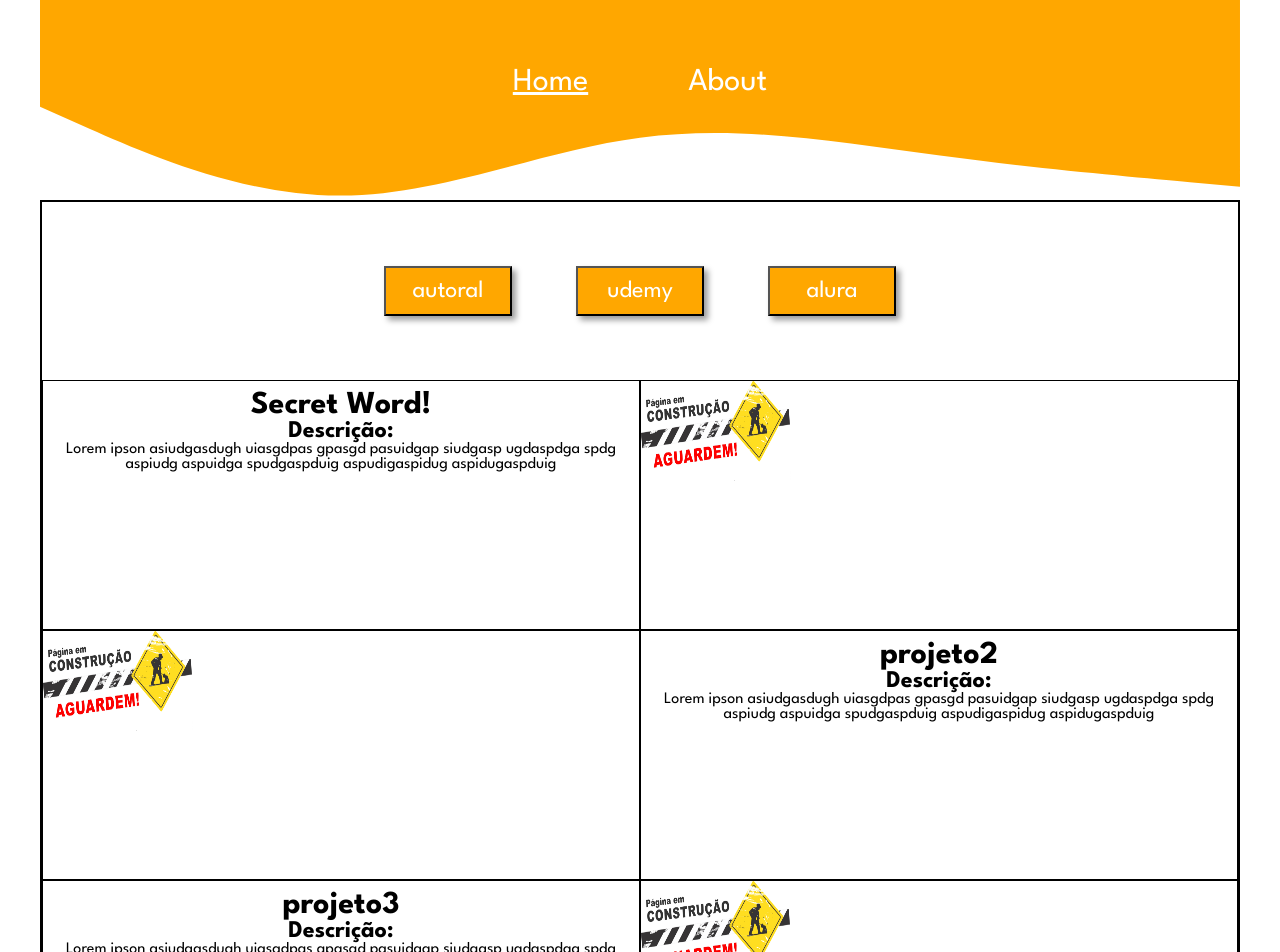
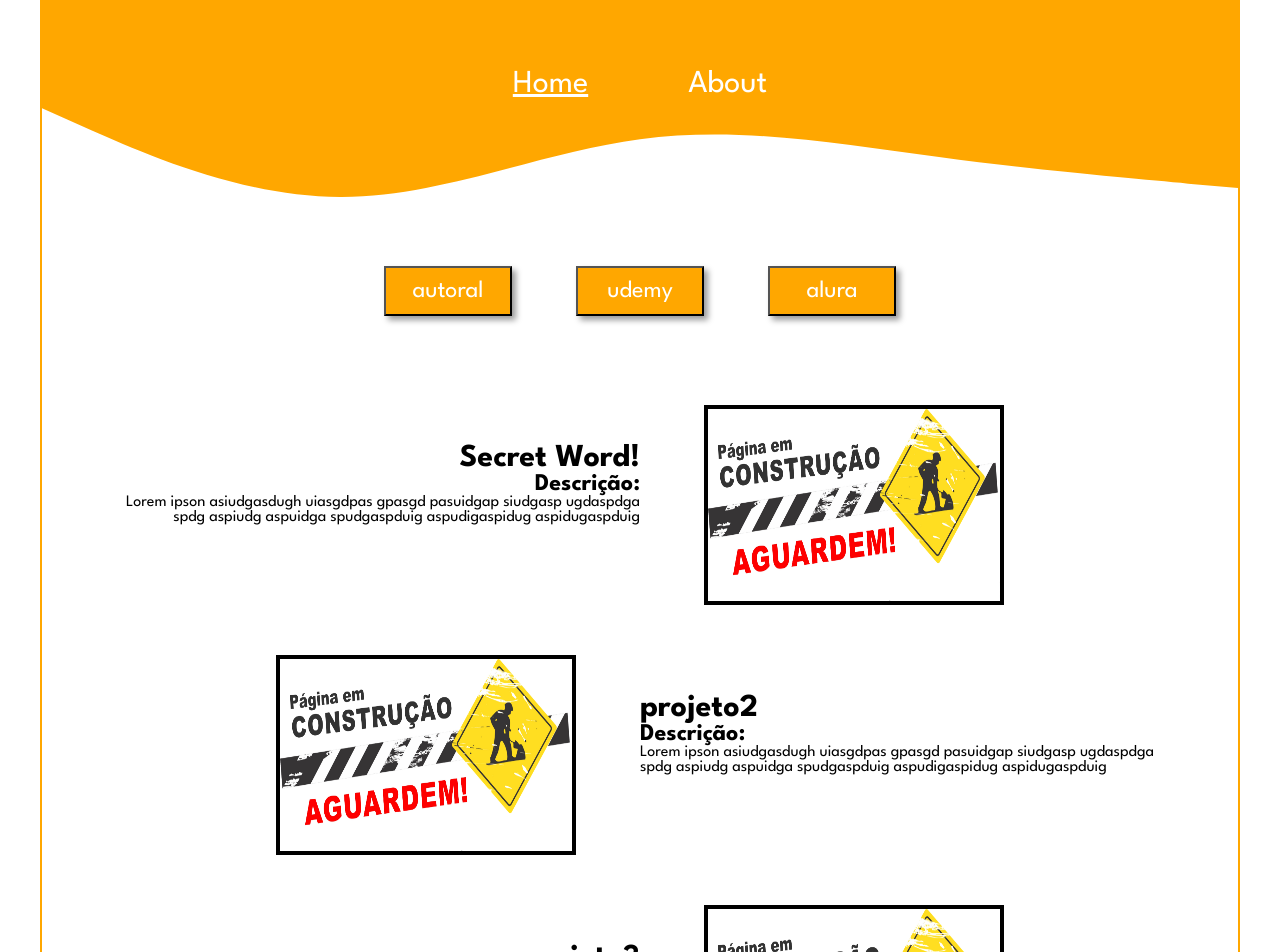
Before and after one commit to helioPompei/personal-portfolio, a React (Vite) app: page / in a window 1280 px wide. Shown: the top 952 px of the page. Built offline with nearby package versions, Linux system fonts and the light colour scheme; a web font is replaced by a local one.

Commit message:
Fixing space between projects

```diff
--- a/src/App.css
+++ b/src/App.css
@@ -1,4 +1,5 @@
 .App {
     width: 1200px;
-    background-color: white;
+    background-color: #FFF;
+    border: solid 2px #ffa700;
 }
--- a/src/components/ContactMe/ContactMe.module.css
+++ b/src/components/ContactMe/ContactMe.module.css
@@ -12,11 +12,11 @@
   justify-content: center;
   align-items: center;
   flex-direction: column;
-  border: 3px solid orange;
+  border: 3px solid #ffa700;
   height: 550px;
   width: 420px;
   padding: 32px;
-  box-shadow: 4px 4px 6px 0 rgba(211, 155, 33, 0.4);
+  box-shadow: 4px 4px 6px 0 rgba(0, 0, 0, 0.4);
 }
 
 input {
--- a/src/components/Project/Project.module.css
+++ b/src/components/Project/Project.module.css
@@ -7,20 +7,41 @@
 }
 
 .project_description {
-    text-align: center;
-    border: solid 1px  BLACK;
     width: 50%;
     height: 100%;
-    padding: 10px;
+    padding-top: 64px;
+}
+
+.isLeft {
+    text-align: left;
+
+    justify-content: right;
+    padding-right: 64px;
+}
+
+.isRight {
+    text-align: right;
+
+    justify-content: left;
+    padding-left: 64px;
 }
 
 .project_img_container {
-    border: solid 1px  BLACK;
+    display: flex;
+    align-items: center;
     width: 50%;
     height: 100%;
 }
 
 .project_img_container img {
-    height: 100px;
-    width: 150px;
+    display: flex;
+    height: 200px;
+    width: 300px;
+    border: solid 4px black;
+
 }
+
+.project_img_container img:hover {
+    box-shadow: 10px 10px rgba(0, 0, 0, .4);
+    cursor: pointer;
+}
--- a/src/components/Project/index.jsx
+++ b/src/components/Project/index.jsx
@@ -8,14 +8,15 @@ const Project = ({projeto}) => {
   if (projeto.id % 2 != 0) {
     return (
       <div className={styles.container_project}>
-        <div className={styles.project_description}>
+        <div className={`${styles.project_description} ${styles.isRight}`}
+        >
           <h1> {projeto.nome} </h1>
 
           <h2> Descrição: </h2>
           <p> {projeto.descricao}</p>
         </div>
 
-        <div className={styles.project_img_container}>
+        <div className={`${styles.project_img_container} ${styles.isRight}`}>
           <img
             src={emConstrucao}
             alt="Site em construção!"
@@ -26,14 +27,14 @@ const Project = ({projeto}) => {
   } else {
     return (
       <div className={styles.container_project}>
-        <div className={styles.project_img_container}>
+        <div className={`${styles.project_img_container} ${styles.isLeft}`}>
           <img
             src={emConstrucao}
             alt="Site em construção!"
           />
         </div>
 
-        <div className={styles.project_description}>
+        <div className={`${styles.project_description} ${styles.isLeft}`}>
           <h1> {projeto.nome} </h1>
 
           <h2> Descrição: </h2>
--- a/src/pages/AboutMe/index.jsx
+++ b/src/pages/AboutMe/index.jsx
@@ -1,8 +1,12 @@
-
+import styles from "./AboutMe.module.css"
 
 const AboutMe = () => {
   return (
-    <div>AboutMe</div>
+    <header>
+      <div className={styles.cointainer}>
+        <p className={styles.text}>Hélio Pompei!</p>
+      </div>
+    </header>
   )
 }
 
--- a/src/pages/Home/Home.module.css
+++ b/src/pages/Home/Home.module.css
@@ -1,5 +1,5 @@
 .home_container {
-  border: 2.5px solid black;
+
   width: 100%;
   display: flex;
   justify-content: center;
```
